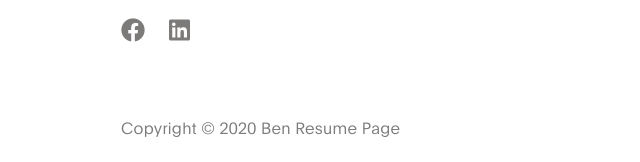
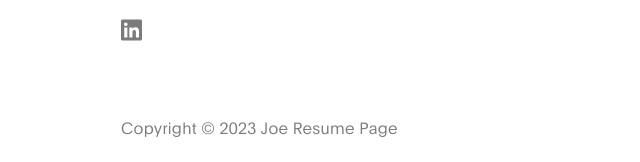
Before and after one commit to Joe-Beston/Personal-Website, a plain HTML site: page index.html in a window 1280 px wide. Shown: the part 2513-2675 px from the top of the page, 629-1269 px from the left. Drawn offline with Linux system fonts and the light colour scheme.

Commit message:
Update index.html

```diff
--- a/index.html
+++ b/index.html
@@ -62,7 +62,7 @@ https://www.tooplate.com/view/2120-Ben-resume
                 </ul>
 
                 <div class="mt-lg-0 mt-3 mb-4 mb-lg-0">
-                    <a href="#" class="custom-btn btn" download>img src="images/Resume2023.jpg" class="img-fluid" alt="Joe Resume"</a>
+                    <a href="images/Resume2023.jpg" class="custom-btn btn" download>Download Resume</a>
                 </div>
             </div>
 
@@ -191,11 +191,10 @@ https://www.tooplate.com/view/2120-Ben-resume
                 </p>
 
                 <ul class="social-links mt-2">
-                    <li><a href="https://fb.com/tooplate" rel="noopener" class="fab fa-facebook"></a></li>
-                    <li><a href="#" rel="noopener" class="fab fa-linkedin"></a></li>
+                    <li><a href=" www.linkedin.com/in/joseph-d-beston" rel="noopener" class="fab fa-linkedin"></a></li>
                 </ul>
 
-              <p class="copyright-text mt-5 pt-3">Copyright &copy; 2020 Ben Resume Page</p>
+              <p class="copyright-text mt-5 pt-3">Copyright &copy; 2023 Joe Resume Page</p>
 
                 <p>Design: <a href="https://www.tooplate.com" title="free HTML templates" target="_blank">Tooplate</a></p>
             </div>
```
